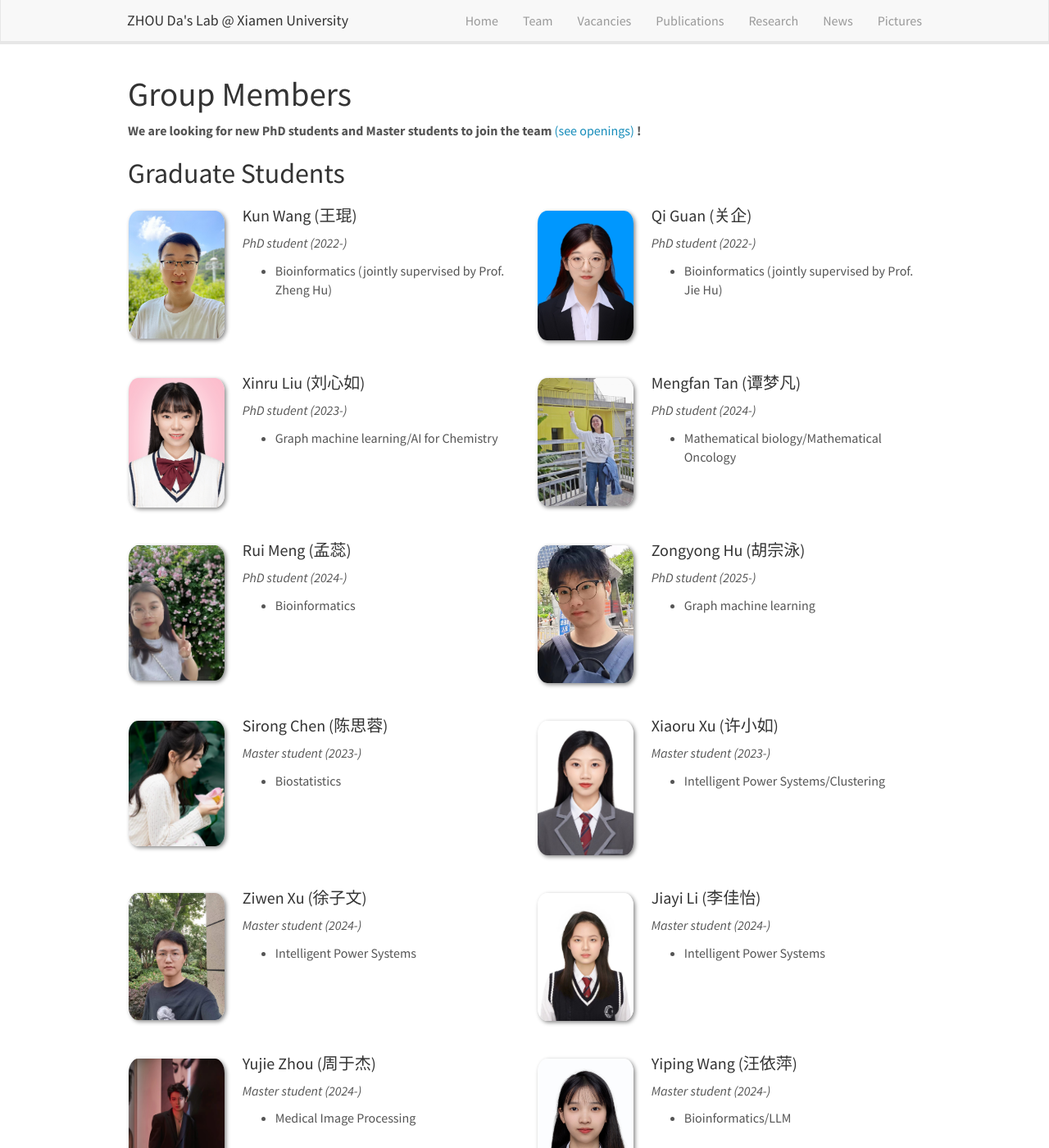
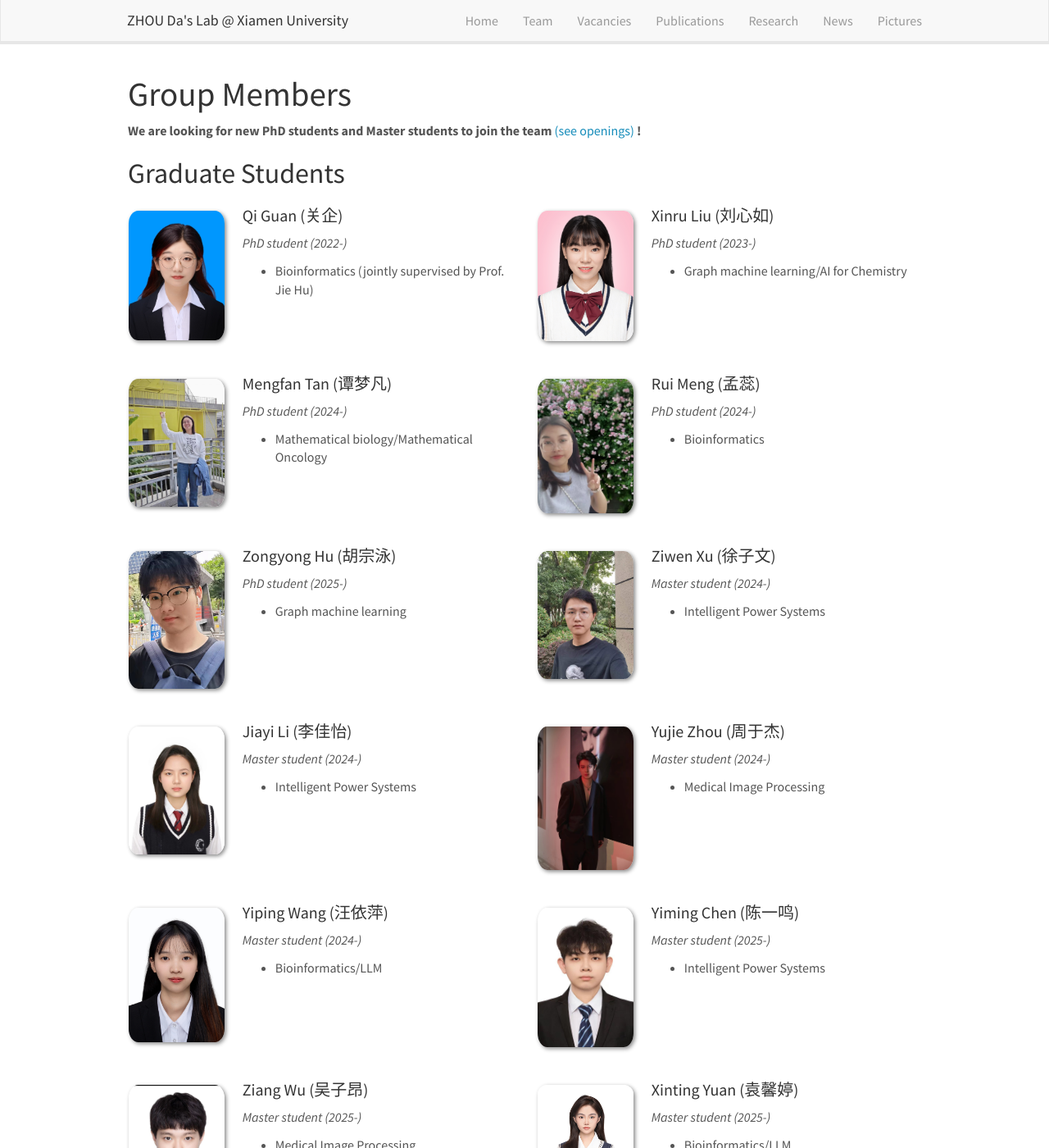
Before and after one commit to ZhouDaLab/zhoudalab.github.io, a Jekyll site: the page built from _pages/team.md, in a window 1280 px wide and 1400 px high. Shown: the whole window at 82% size. Built offline with Jekyll 4.4.1, drawn with Linux system fonts in a browser that asks for light colours; nearby versions of some CDN libraries.

Commit message:
Update students.yml

```diff
--- a/_data/students.yml
+++ b/_data/students.yml
@@ -8,12 +8,6 @@
 #  education3:
 #  education4:
 
-- name: Kun Wang (王琨)
-  photo: wangkun.jpg
-  info: PhD student (2022-)
-  email: kunwang034@gmail.com
-  number_educ: 1
-  education1: Bioinformatics (jointly supervised by Prof. Zheng Hu)
 
 - name: Qi Guan (关企)
   photo: guanqi.jpg
@@ -49,20 +43,6 @@
   email: xx
   number_educ: 1
   education1: Graph machine learning
-
-- name: Sirong Chen (陈思蓉)
-  photo: chensirong.jpg
-  info: Master student (2023-)
-  email: xx
-  number_educ: 1
-  education1: Biostatistics
-
-- name: Xiaoru Xu (许小如)
-  photo: xuxiaoru.jpg
-  info: Master student (2023-)
-  email: xx
-  number_educ: 1
-  education1: Intelligent Power Systems/Clustering
 
 - name: Ziwen Xu (徐子文)
   photo: xuziwen.jpg
```
